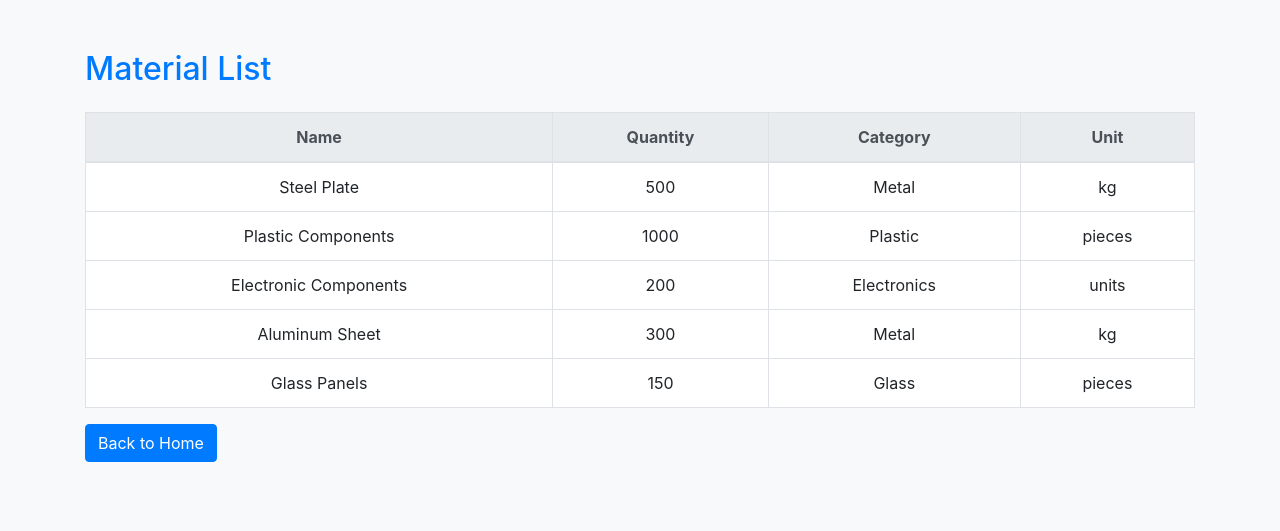
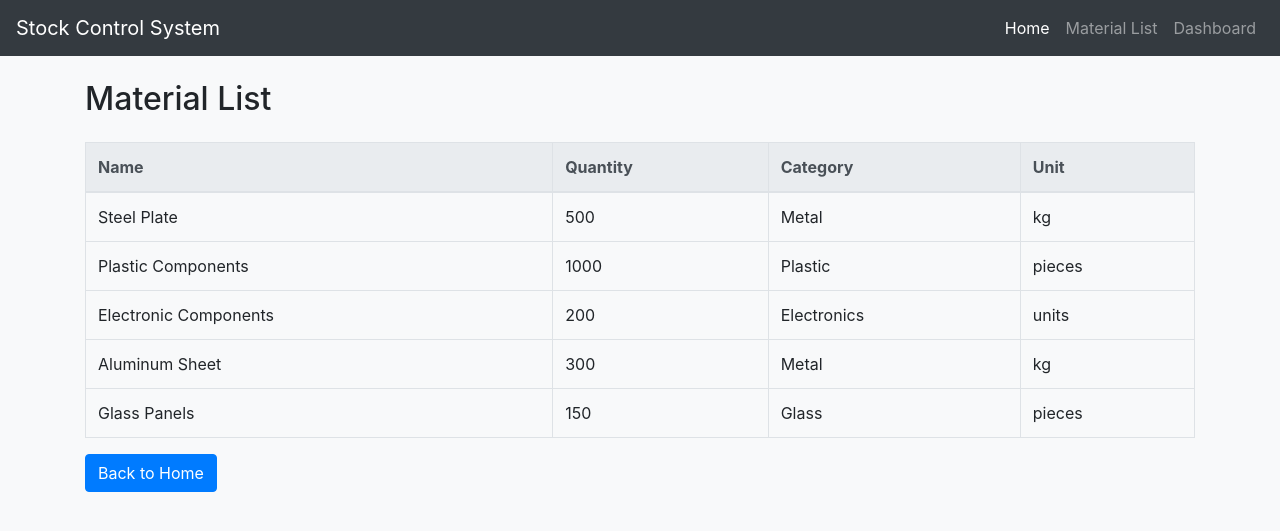
Before and after one commit to JoelEmmanuelCloud/stock_control_system, a Django app: page /materials/ in a window 1280 px wide. Shown: the top 531 px of the page. Run offline with Django 4.2, Linux system fonts and the light colour scheme; data comes from the database, SQL or seed files in the repository; some libraries are stand-ins or nearby versions.

Commit message:
feat: link url

```diff
--- a/stock/templates/stock/material_list.html
+++ b/stock/templates/stock/material_list.html
@@ -9,44 +9,35 @@
     <link rel="stylesheet" href="https://stackpath.bootstrapcdn.com/bootstrap/4.5.2/css/bootstrap.min.css">
     <style>
         body {
+            padding-top: 56px;
             background-color: #f8f9fa;
-        }
-
-        .container {
-            margin-top: 50px;
-        }
-
-        h2 {
-            color: #007bff;
-        }
-
-        table {
-            background-color: #ffffff;
-        }
-
-        th, td {
-            text-align: center;
-        }
-
-        th {
-            background-color: #007bff;
-            color: #ffffff;
-        }
-
-        .btn-primary {
-            background-color: #007bff;
-            border-color: #007bff;
-        }
-
-        .btn-primary:hover {
-            background-color: #0056b3;
-            border-color: #0056b3;
         }
     </style>
 </head>
 <body>
 
-<div class="container">
+<!-- Navigation -->
+<nav class="navbar navbar-expand-lg navbar-dark fixed-top bg-dark">
+    <a class="navbar-brand" href="{% url 'home' %}">Stock Control System</a>
+    <button class="navbar-toggler" type="button" data-toggle="collapse" data-target="#navbarResponsive" aria-controls="navbarResponsive" aria-expanded="false" aria-label="Toggle navigation">
+        <span class="navbar-toggler-icon"></span>
+    </button>
+    <div class="collapse navbar-collapse" id="navbarResponsive">
+        <ul class="navbar-nav ml-auto">
+            <li class="nav-item active">
+                <a class="nav-link" href="{% url 'home' %}">Home</a>
+            </li>
+            <li class="nav-item">
+                <a class="nav-link" href="{% url 'material_list' %}">Material List</a>
+            </li>
+            <li class="nav-item">
+                <a class="nav-link" href="{% url 'dashboard' %}">Dashboard</a>
+            </li>
+        </ul>
+    </div>
+</nav>
+
+<div class="container mt-4">
     <h2 class="mb-4">Material List</h2>
     <table class="table table-bordered table-hover">
         <thead class="thead-light">
```
Also changed, not shown: stock/templates/stock/dashboard.html (+47 -9 lines), stock/templates/stock/home.html (+30 -1 lines).
